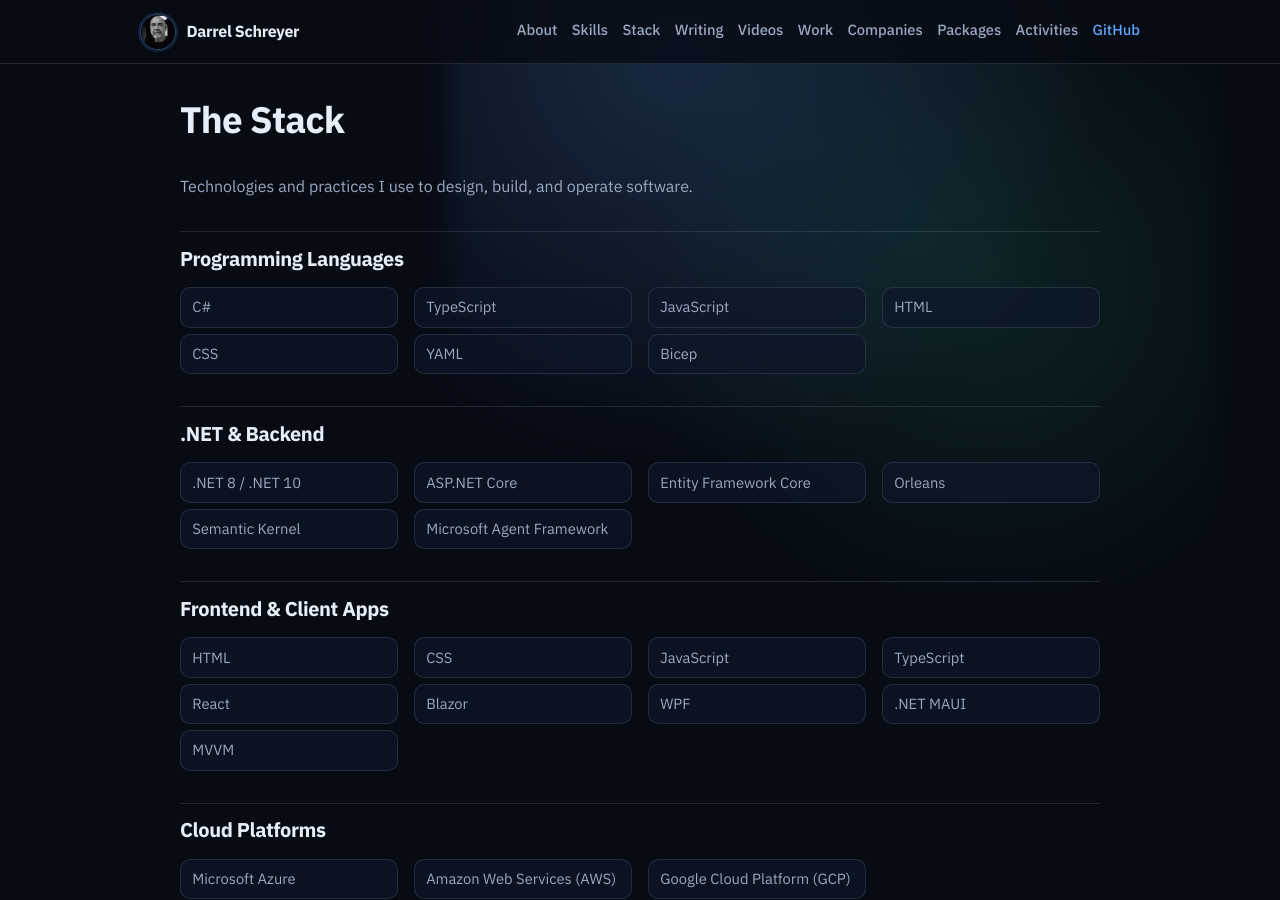
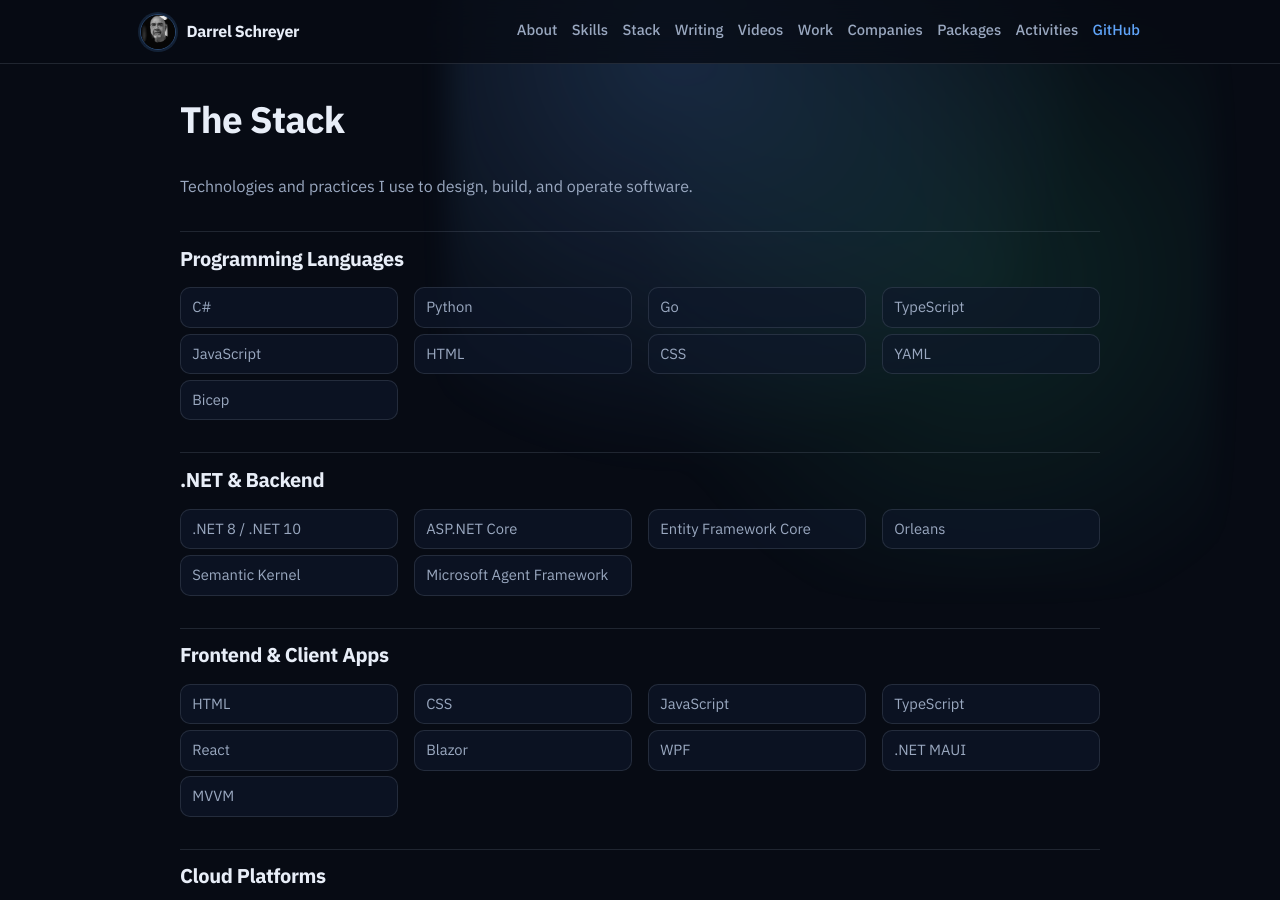
Before and after one commit to nabs-darrel-schreyer/aboutme, a Jekyll site: the page built from stack.md, in a window 1280 px wide and 900 px high. Built offline with Jekyll 4.4.1, drawn with Linux system fonts in a browser that asks for light colours.

Commit message:
Add Python and Go to Stack programming languages.

```diff
--- a/stack.md
+++ b/stack.md
@@ -11,6 +11,8 @@ Technologies and practices I use to design, build, and operate software.
 ## Programming Languages
 
 - C#
+- Python
+- Go
 - TypeScript
 - JavaScript
 - HTML
```
